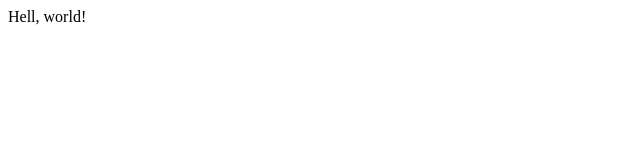
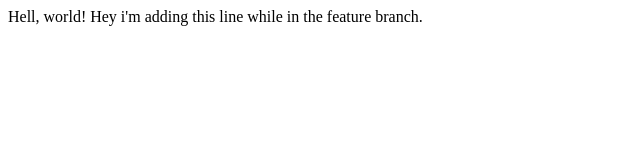
Before and after one commit to jrubio001/lecture1, a plain HTML site: page index.html in a window 1280 px wide. Shown: the whole page, without its empty margins (0-640 px from the left). Drawn offline with Linux system fonts and the light colour scheme.

Commit message:
added a line while in the feature branch

```diff
--- a/index.html
+++ b/index.html
@@ -5,5 +5,6 @@
 	</head>
 	<body>
 		Hell, world!
+		Hey i'm adding this line while in the feature branch.
 	</body>
 </html>
```
